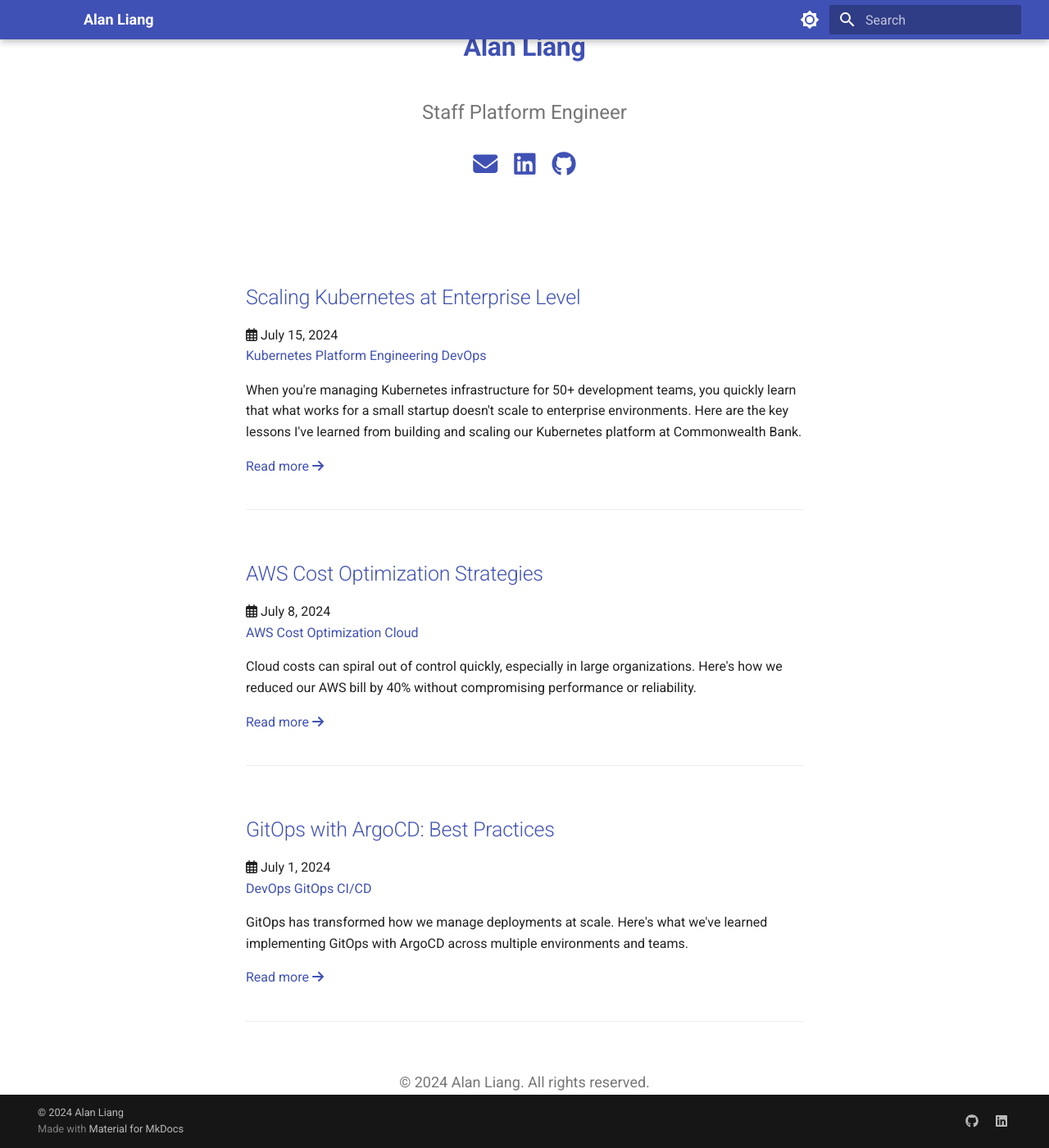
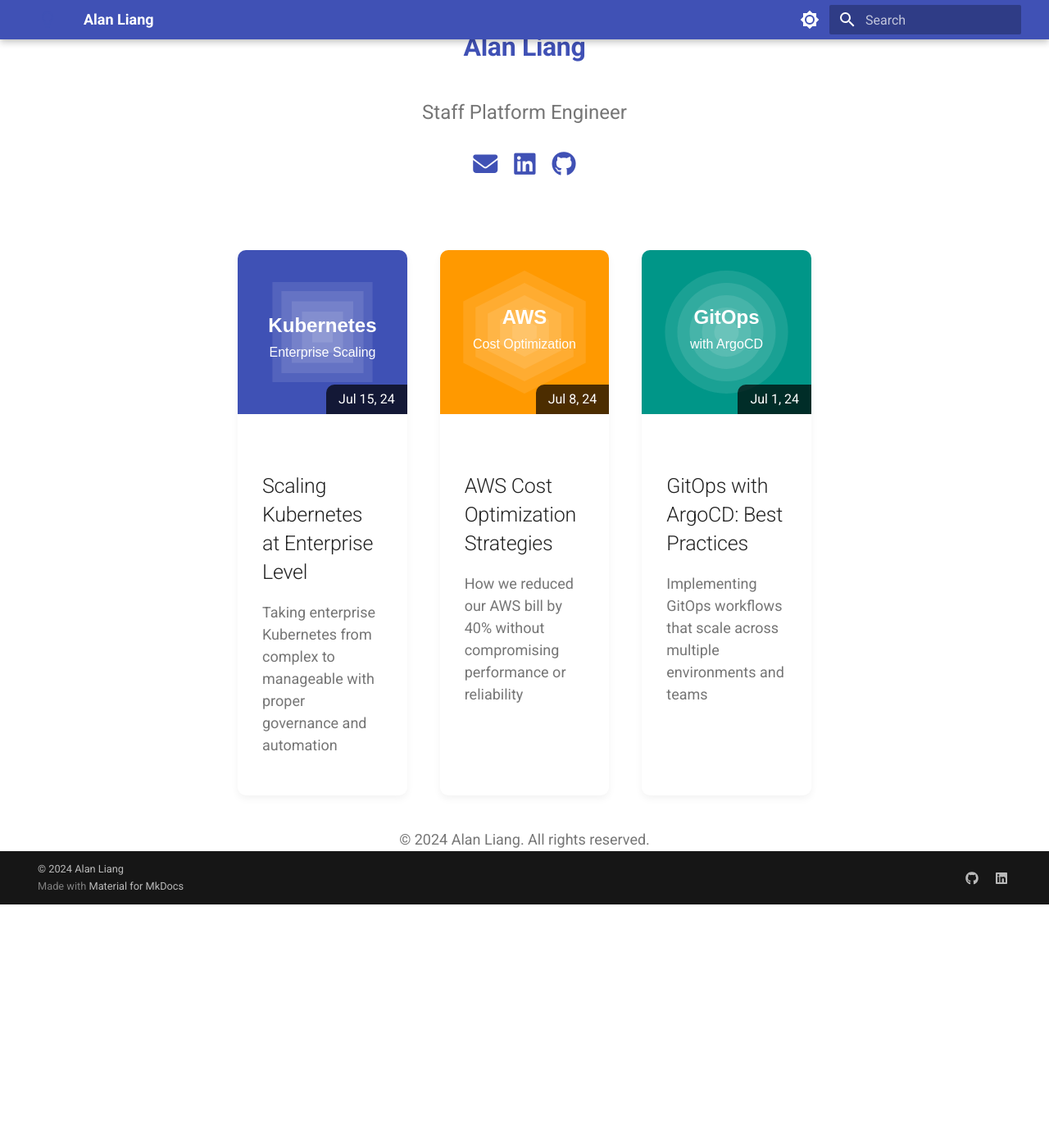
Before and after one commit to qoehliang/qoehliang.github.io, an MkDocs documentation site: the page built from docs/index.md, in a window 1280 px wide and 1400 px high, scrolled down 305 px. Shown: the whole window at 82% size. Built offline with MkDocs 1.6.1 and Material for MkDocs 9.7.7, drawn with Linux system fonts in a browser that asks for light colours; after the commit the page ends 1408 px from its top, so only the background shows below that.

Commit message:
fix blog post

```diff
--- a/docs/index.md
+++ b/docs/index.md
@@ -22,64 +22,40 @@ hide:
   </div>
 </div>
 
-<div class="blog-posts">
-  <div class="blog-post">
-    <h2 class="post-title"><a href="blog/posts/kubernetes-scaling/">Scaling Kubernetes at Enterprise Level</a></h2>
-    <div class="post-meta">
-      <span class="post-date">
-        <i class="far fa-calendar-alt"></i> July 15, 2024
-      </span>
-    </div>
-    <div class="post-categories">
-      <a href="blog/category/kubernetes/" class="post-category">Kubernetes</a>
-      <a href="blog/category/platform-engineering/" class="post-category">Platform Engineering</a>
-      <a href="blog/category/devops/" class="post-category">DevOps</a>
-    </div>
-    <div class="post-excerpt">
-      <p>When you're managing Kubernetes infrastructure for 50+ development teams, you quickly learn that what works for a small startup doesn't scale to enterprise environments. Here are the key lessons I've learned from building and scaling our Kubernetes platform at Commonwealth Bank.</p>
-    </div>
-    <a href="blog/posts/kubernetes-scaling/" class="read-more">
-      Read more <i class="fas fa-arrow-right"></i>
+<div class="blog-grid">
+  <div class="blog-card">
+    <a href="blog/2024/07/15/kubernetes-scaling/" class="blog-card-link">
+      <div class="blog-card-image" style="background-image: url('assets/images/blog/kubernetes-scaling.svg')">
+        <div class="blog-card-date">Jul 15, 24</div>
+      </div>
+      <div class="blog-card-content">
+        <h2 class="blog-card-title">Scaling Kubernetes at Enterprise Level</h2>
+        <p class="blog-card-description">Taking enterprise Kubernetes from complex to manageable with proper governance and automation</p>
+      </div>
     </a>
   </div>
 
-  <div class="blog-post">
-    <h2 class="post-title"><a href="blog/posts/aws-cost-optimization/">AWS Cost Optimization Strategies</a></h2>
-    <div class="post-meta">
-      <span class="post-date">
-        <i class="far fa-calendar-alt"></i> July 8, 2024
-      </span>
-    </div>
-    <div class="post-categories">
-      <a href="blog/category/aws/" class="post-category">AWS</a>
-      <a href="blog/category/cost-optimization/" class="post-category">Cost Optimization</a>
-      <a href="blog/category/cloud/" class="post-category">Cloud</a>
-    </div>
-    <div class="post-excerpt">
-      <p>Cloud costs can spiral out of control quickly, especially in large organizations. Here's how we reduced our AWS bill by 40% without compromising performance or reliability.</p>
-    </div>
-    <a href="blog/posts/aws-cost-optimization/" class="read-more">
-      Read more <i class="fas fa-arrow-right"></i>
+  <div class="blog-card">
+    <a href="blog/2024/07/08/aws-cost-optimization/" class="blog-card-link">
+      <div class="blog-card-image" style="background-image: url('assets/images/blog/aws-cost-optimization.svg')">
+        <div class="blog-card-date">Jul 8, 24</div>
+      </div>
+      <div class="blog-card-content">
+        <h2 class="blog-card-title">AWS Cost Optimization Strategies</h2>
+        <p class="blog-card-description">How we reduced our AWS bill by 40% without compromising performance or reliability</p>
+      </div>
     </a>
   </div>
 
-  <div class="blog-post">
-    <h2 class="post-title"><a href="blog/posts/gitops-argocd/">GitOps with ArgoCD: Best Practices</a></h2>
-    <div class="post-meta">
-      <span class="post-date">
-        <i class="far fa-calendar-alt"></i> July 1, 2024
-      </span>
-    </div>
-    <div class="post-categories">
-      <a href="blog/category/devops/" class="post-category">DevOps</a>
-      <a href="blog/category/gitops/" class="post-category">GitOps</a>
-      <a href="blog/category/ci-cd/" class="post-category">CI/CD</a>
-    </div>
-    <div class="post-excerpt">
-      <p>GitOps has transformed how we manage deployments at scale. Here's what we've learned implementing GitOps with ArgoCD across multiple environments and teams.</p>
-    </div>
-    <a href="blog/posts/gitops-argocd/" class="read-more">
-      Read more <i class="fas fa-arrow-right"></i>
+  <div class="blog-card">
+    <a href="blog/2024/07/01/gitops-argocd/" class="blog-card-link">
+      <div class="blog-card-image" style="background-image: url('assets/images/blog/gitops-argocd.svg')">
+        <div class="blog-card-date">Jul 1, 24</div>
+      </div>
+      <div class="blog-card-content">
+        <h2 class="blog-card-title">GitOps with ArgoCD: Best Practices</h2>
+        <p class="blog-card-description">Implementing GitOps workflows that scale across multiple environments and teams</p>
+      </div>
     </a>
   </div>
 </div>
--- a/docs/stylesheets/blog-content.css
+++ b/docs/stylesheets/blog-content.css
@@ -5,6 +5,54 @@
   max-width: 800px;
   margin: 0 auto;
   padding: 0 1.5rem;
+}
+
+/* Blog post list styling for the blog section */
+.md-content article ul.mdx-posts {
+  display: grid;
+  grid-template-columns: repeat(auto-fill, minmax(300px, 1fr));
+  gap: 1.5rem;
+  list-style: none;
+  padding: 0;
+  margin: 2rem 0;
+}
+
+.md-content article ul.mdx-posts li {
+  background-color: var(--md-default-bg-color);
+  border-radius: 8px;
+  overflow: hidden;
+  box-shadow: 0 4px 6px rgba(0, 0, 0, 0.1);
+  transition: transform 0.3s ease, box-shadow 0.3s ease;
+}
+
+.md-content article ul.mdx-posts li:hover {
+  transform: translateY(-5px);
+  box-shadow: 0 10px 20px rgba(0, 0, 0, 0.15);
+}
+
+.md-content article ul.mdx-posts li article {
+  height: 100%;
+  display: flex;
+  flex-direction: column;
+}
+
+.md-content article ul.mdx-posts li article a {
+  text-decoration: none;
+  color: inherit;
+  display: block;
+  padding: 1.25rem;
+}
+
+.md-content article ul.mdx-posts li article h2 {
+  font-size: 1.25rem;
+  margin: 0 0 0.75rem 0;
+}
+
+.md-content article ul.mdx-posts li article time {
+  font-size: 0.8rem;
+  color: var(--md-default-fg-color--light);
+  margin-bottom: 0.5rem;
+  display: block;
 }
 
 /* Keep the profile section full width */
--- a/docs/stylesheets/home.css
+++ b/docs/stylesheets/home.css
@@ -43,41 +43,38 @@
   transform: translateY(-3px);
 }
 
-/* Blog grid layout */
+/* Blog grid */
 .blog-grid {
   display: grid;
-  grid-template-columns: repeat(auto-fill, minmax(300px, 1fr));
-  gap: 1.5rem;
+  grid-template-columns: repeat(3, 1fr);
+  gap: 2rem;
   max-width: 1200px;
   margin: 0 auto;
   padding: 0 1rem;
 }
 
-/* Blog card styling */
+/* Blog card */
 .blog-card {
   background-color: var(--md-default-bg-color);
-  border-radius: 8px;
+  border-radius: 0.5rem;
   overflow: hidden;
-  box-shadow: 0 4px 6px rgba(0, 0, 0, 0.1);
+  box-shadow: 0 4px 10px rgba(0, 0, 0, 0.05);
   transition: transform 0.3s ease, box-shadow 0.3s ease;
-  height: 100%;
 }
 
 .blog-card:hover {
   transform: translateY(-5px);
-  box-shadow: 0 10px 20px rgba(0, 0, 0, 0.15);
+  box-shadow: 0 10px 20px rgba(0, 0, 0, 0.1);
 }
 
 .blog-card-link {
-  display: flex;
-  flex-direction: column;
-  height: 100%;
   text-decoration: none;
   color: inherit;
+  display: block;
 }
 
 .blog-card-image {
-  height: 180px;
+  height: 200px;
   background-size: cover;
   background-position: center;
   position: relative;
@@ -85,27 +82,23 @@
 
 .blog-card-date {
   position: absolute;
-  top: 10px;
-  right: 10px;
+  bottom: 0;
+  right: 0;
   background-color: rgba(0, 0, 0, 0.7);
   color: white;
-  padding: 4px 8px;
-  border-radius: 4px;
+  padding: 0.25rem 0.75rem;
   font-size: 0.8rem;
-  font-weight: 500;
+  border-top-left-radius: 0.5rem;
 }
 
 .blog-card-content {
-  padding: 1.25rem;
-  flex-grow: 1;
-  display: flex;
-  flex-direction: column;
+  padding: 1.5rem;
 }
 
 .blog-card-title {
   font-size: 1.25rem;
   font-weight: 600;
-  margin-bottom: 0.75rem;
+  margin-bottom: 0.5rem;
   color: var(--md-typeset-color);
 }
 
@@ -113,7 +106,6 @@
   color: var(--md-default-fg-color--light);
   font-size: 0.9rem;
   line-height: 1.5;
-  margin: 0;
 }
 
 /* Footer */
@@ -124,22 +116,6 @@
   font-size: 0.9rem;
   max-width: 1200px;
   margin: 2rem auto 0;
-}
-
-/* Responsive adjustments */
-@media screen and (max-width: 768px) {
-  .profile-image {
-    width: 120px;
-    height: 120px;
-  }
-
-  .profile-name {
-    font-size: 1.8rem;
-  }
-
-  .blog-grid {
-    grid-template-columns: 1fr;
-  }
 }
 
 /* Hide navigation sidebar */
@@ -162,3 +138,31 @@
   padding: 0 !important;
   margin: 0 !important;
 }
+
+/* Responsive adjustments */
+@media screen and (max-width: 1200px) {
+  .blog-grid {
+    grid-template-columns: repeat(3, 1fr);
+  }
+}
+
+@media screen and (max-width: 900px) {
+  .blog-grid {
+    grid-template-columns: repeat(2, 1fr);
+  }
+}
+
+@media screen and (max-width: 600px) {
+  .blog-grid {
+    grid-template-columns: 1fr;
+  }
+
+  .profile-image {
+    width: 120px;
+    height: 120px;
+  }
+
+  .profile-name {
+    font-size: 1.8rem;
+  }
+}
```
Also changed, not shown: update_home_page.py (+5 -4 lines), docs/assets/images/blog/aws-cost-optimization.svg, docs/assets/images/blog/gitops-argocd.svg, docs/assets/images/blog/kubernetes-scaling.svg.
